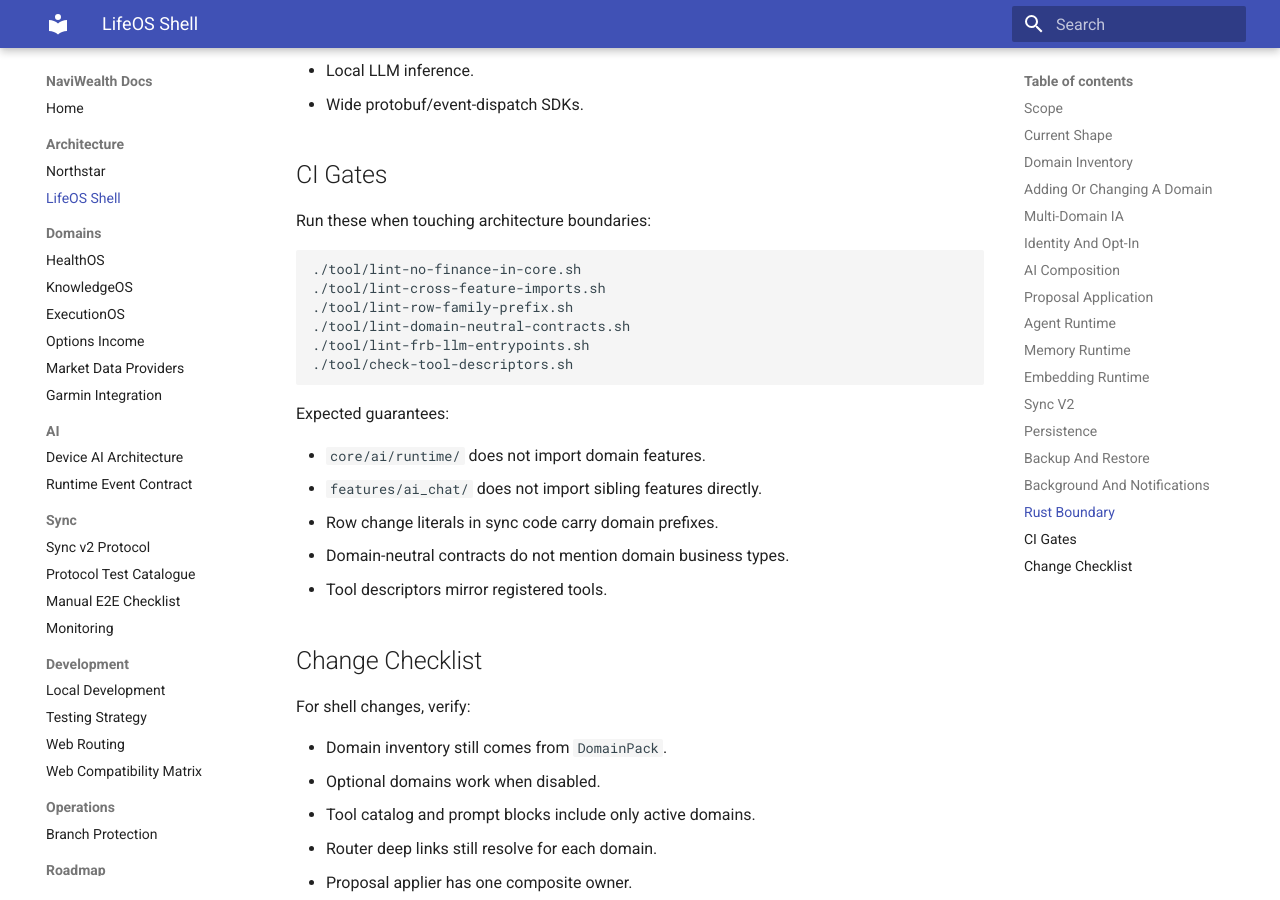
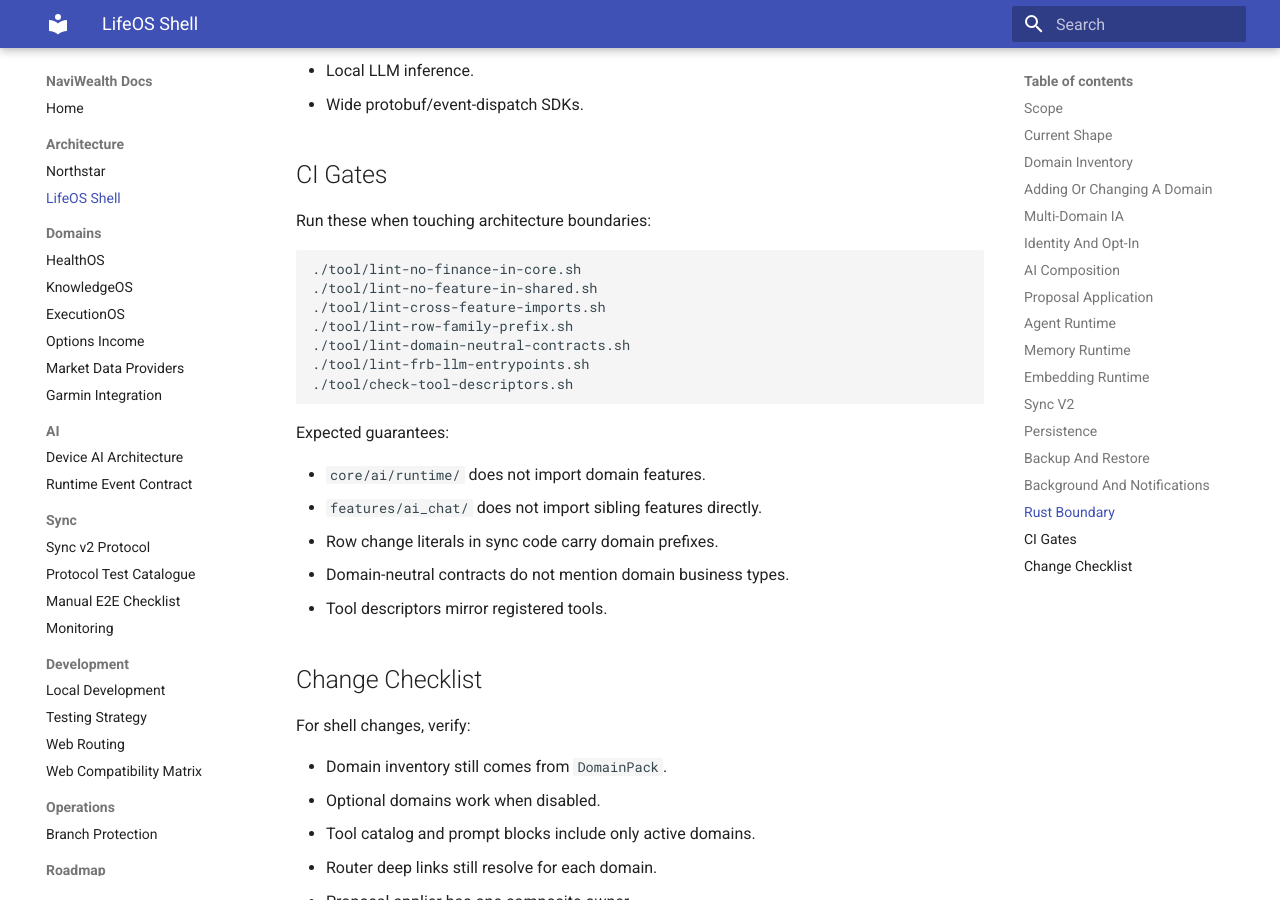
Before and after one commit to zsh-a/NaviWealth, an MkDocs documentation site: the page built from docs/architecture/lifeos-shell.md, in a window 1280 px wide and 900 px high, scrolled down 9455 px. Built offline with MkDocs 1.6.1 and Material for MkDocs 9.7.7, drawn with Linux system fonts in a browser that asks for light colours.

Commit message:
Add shared layer feature import lint

````diff
--- a/docs/architecture/lifeos-shell.md
+++ b/docs/architecture/lifeos-shell.md
@@ -330,6 +330,7 @@ Run these when touching architecture boundaries:
 
 ```bash
 ./tool/lint-no-finance-in-core.sh
+./tool/lint-no-feature-in-shared.sh
 ./tool/lint-cross-feature-imports.sh
 ./tool/lint-row-family-prefix.sh
 ./tool/lint-domain-neutral-contracts.sh
````
Also changed, not shown: CLAUDE.md (+1 -0 lines), apps/mobile/README.md (+1 -0 lines), 2 other files.
